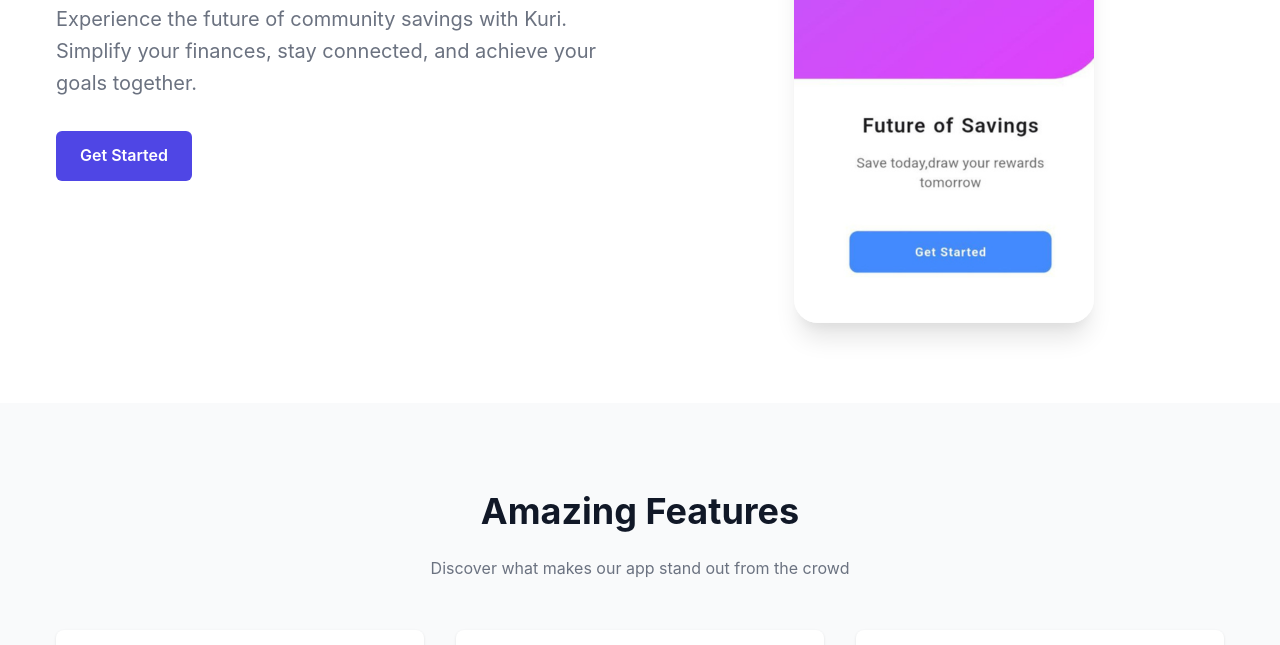
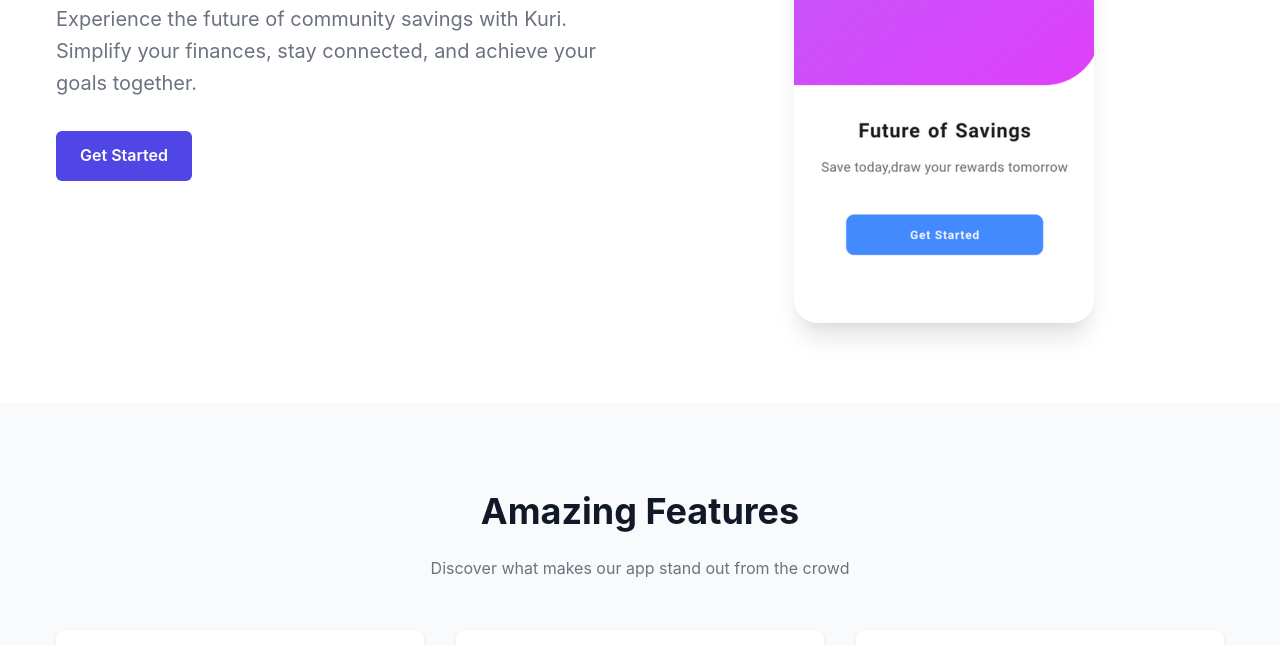
Before and after one commit to hadhi-fouzan/download_page, a plain HTML site: page index.html in a window 1280 px wide. Shown: the part 455-1100 px from the top of the page. Drawn offline with Linux system fonts and the light colour scheme.

Commit message:
my changes

```diff
--- a/index.html
+++ b/index.html
@@ -24,7 +24,7 @@
                 <a href="#download" class="cta-button">Get Started</a>
             </div>
             <div class="hero-image">
-                <img src="images\Untitled design.png" alt="App screenshot" class="device-mockup">
+                <img src="images\Untitled design (2).png" alt="App screenshot" class="device-mockup">
             </div>
         </div>
     </section>
```
Also changed, not shown: images/Screenshot_1742795766.png (added), images/Untitled design (2).png (added).
